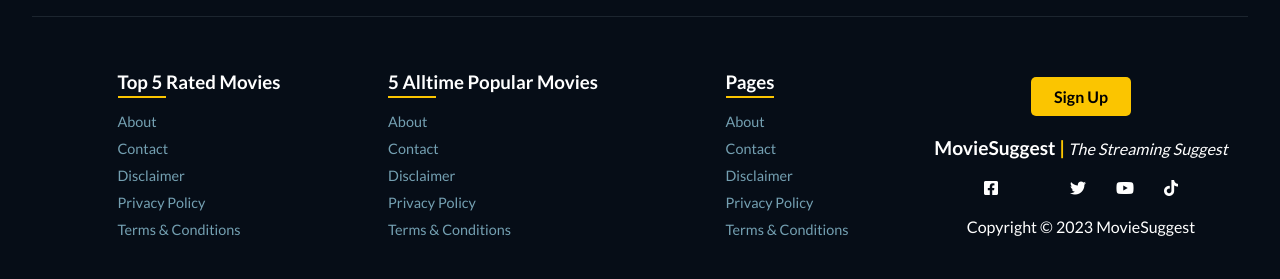
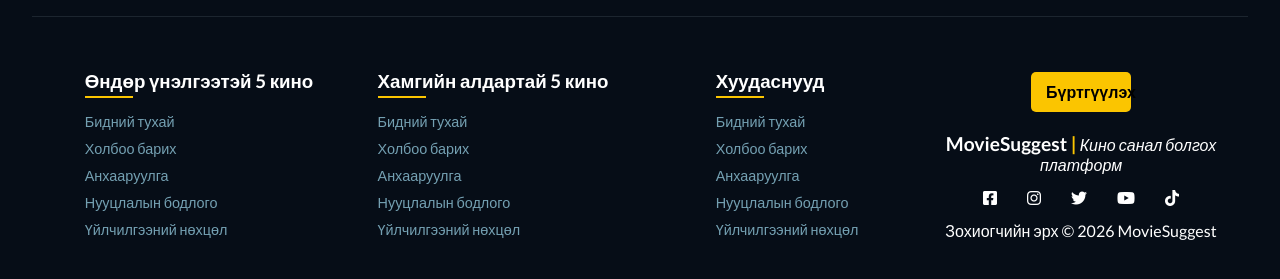
Before and after one commit to awesomemng688/kino26, a React (Create React App) app: page / in a window 1280 px wide. Shown: the part 229-508 px from the top of the page. Built offline with nearby package versions, Linux system fonts and the light colour scheme; no server answers.

Commit message:
Translate footer content to Mongolian

```diff
--- a/src/Components/Footer.jsx
+++ b/src/Components/Footer.jsx
@@ -6,63 +6,65 @@ const Footer = () => {
       <div className="footer-item">
         <div>
           <h3 className="underline">
-            Top 5 Rated Movies
+            Өндөр үнэлгээтэй 5 кино
           </h3>
           <ul>
-            <li>About</li>
-            <li>Contact</li>
-            <li>Disclaimer</li>
-            <li>Privacy Policy</li>
-            <li>Terms & Conditions</li>
+            <li>Бидний тухай</li>
+            <li>Холбоо барих</li>
+            <li>Анхааруулга</li>
+            <li>Нууцлалын бодлого</li>
+            <li>Үйлчилгээний нөхцөл</li>
           </ul>
         </div>
       </div>
       <div className="footer-item">
         <div>
           <h3 className="underline">
-            5 Alltime Popular Movies
+            Хамгийн алдартай 5 кино
           </h3>
           <ul>
-            <li>About</li>
-            <li>Contact</li>
-            <li>Disclaimer</li>
-            <li>Privacy Policy</li>
-            <li>Terms & Conditions</li>
+            <li>Бидний тухай</li>
+            <li>Холбоо барих</li>
+            <li>Анхааруулга</li>
+            <li>Нууцлалын бодлого</li>
+            <li>Үйлчилгээний нөхцөл</li>
           </ul>
         </div>
       </div>
       <div className="footer-item">
         <div>
           <h3 className="underline">
-            Pages
+            Хуудаснууд
           </h3>
           <ul>
-            <li>About</li>
-            <li>Contact</li>
-            <li>Disclaimer</li>
-            <li>Privacy Policy</li>
-            <li>Terms & Conditions</li>
+            <li>Бидний тухай</li>
+            <li>Холбоо барих</li>
+            <li>Анхааруулга</li>
+            <li>Нууцлалын бодлого</li>
+            <li>Үйлчилгээний нөхцөл</li>
           </ul>
         </div>
       </div>
 
       <div className="footer-item">
         <div className="footer-last">
-          <button>Sign Up</button>
+          {/* Sign Up -> Бүртгүүлэх болгов */}
+          <button>Бүртгүүлэх</button>
           <div className="footer-name-tag">
             <span className="footer-name">
               MovieSuggest <span className="left-border">|</span>
             </span>
-            <span className="footer-tag"> The Streaming Suggest</span>
+            <span className="footer-tag"> Кино санал болгох платформ</span>
           </div>
           <div className="social-icons">
             <i className="fa-brands fa-square-facebook"></i>
-            <i className="className-brands fa-instagram"></i>
+            <i className="fa-brands fa-instagram"></i>
             <i className="fa-brands fa-twitter"></i>
             <i className="fa-brands fa-youtube"></i>
             <i className="fa-brands fa-tiktok"></i>
           </div>
-          <p>Copyright © 2023 MovieSuggest</p>
+          {/* Оныг 2026 болгож шинэчлэв */}
+          <p>Зохиогчийн эрх © 2026 MovieSuggest</p>
         </div>
       </div>
     </div>
```
